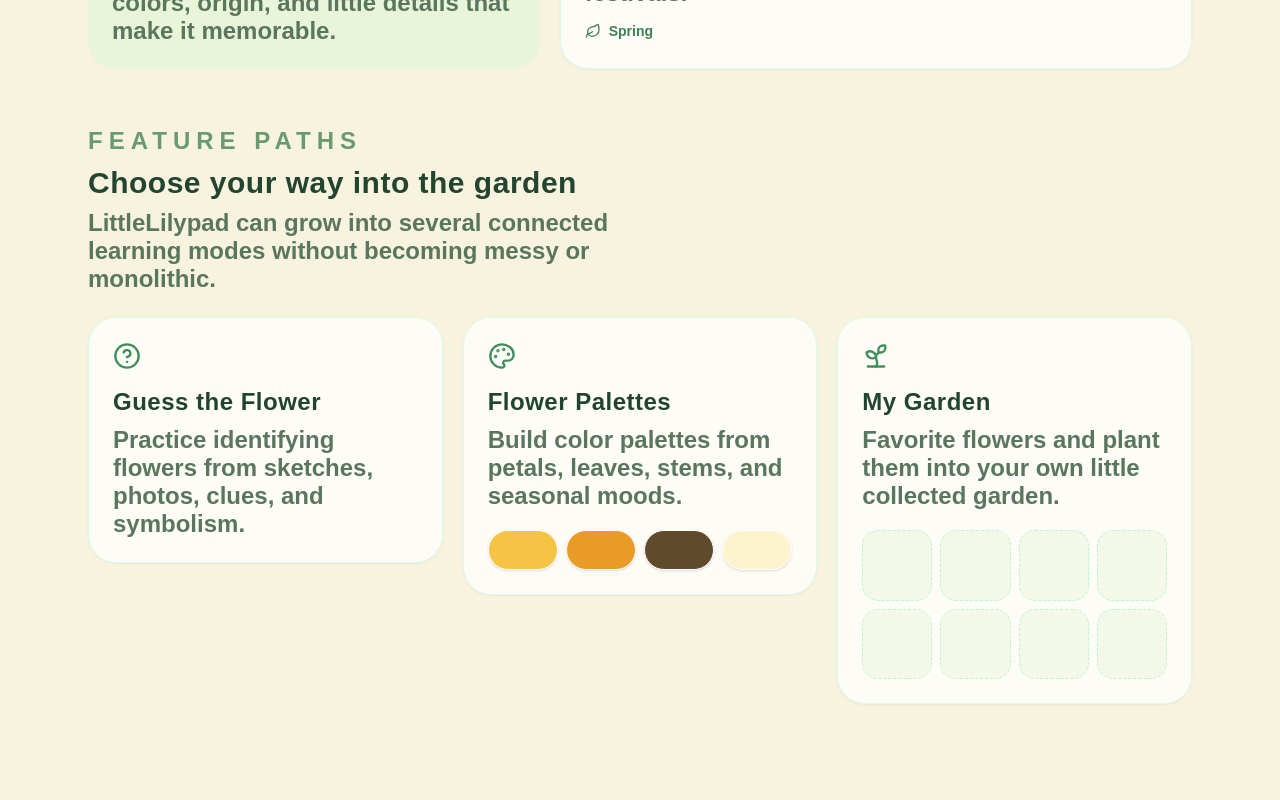
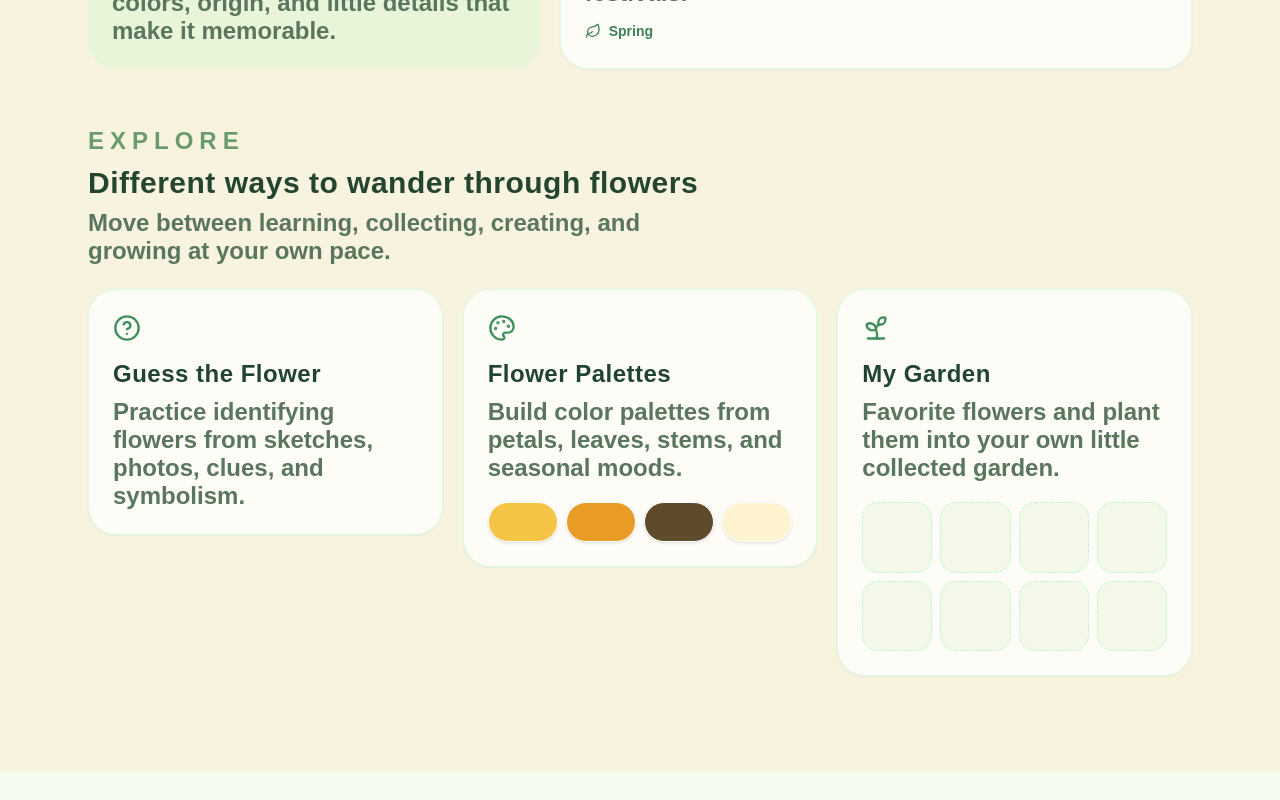
Before and after one commit to josephine828/littlelilypad, a Next.js app: page / in a window 1280 px wide. Shown: the part 1080-1880 px from the top of the page. After the commit the page ends 1852 px from the top, so only its background shows below. Built offline with nearby package versions, Linux system fonts and the light colour scheme; a web font is replaced by a local one.

Commit message:
updated lang

```diff
--- a/app/page.tsx
+++ b/app/page.tsx
@@ -91,9 +91,9 @@ export default function Home() {
 
                 <section>
                     <SectionHeader
-                        eyebrow="Feature paths"
-                        title="Choose your way into the garden"
-                        description="LittleLilypad can grow into several connected learning modes without becoming messy or monolithic."
+                        eyebrow="Explore"
+                        title="Different ways to wander through flowers"
+                        description="Move between learning, collecting, creating, and growing at your own pace."
                     />
 
                     <div className="grid gap-5 md:grid-cols-3">
```
